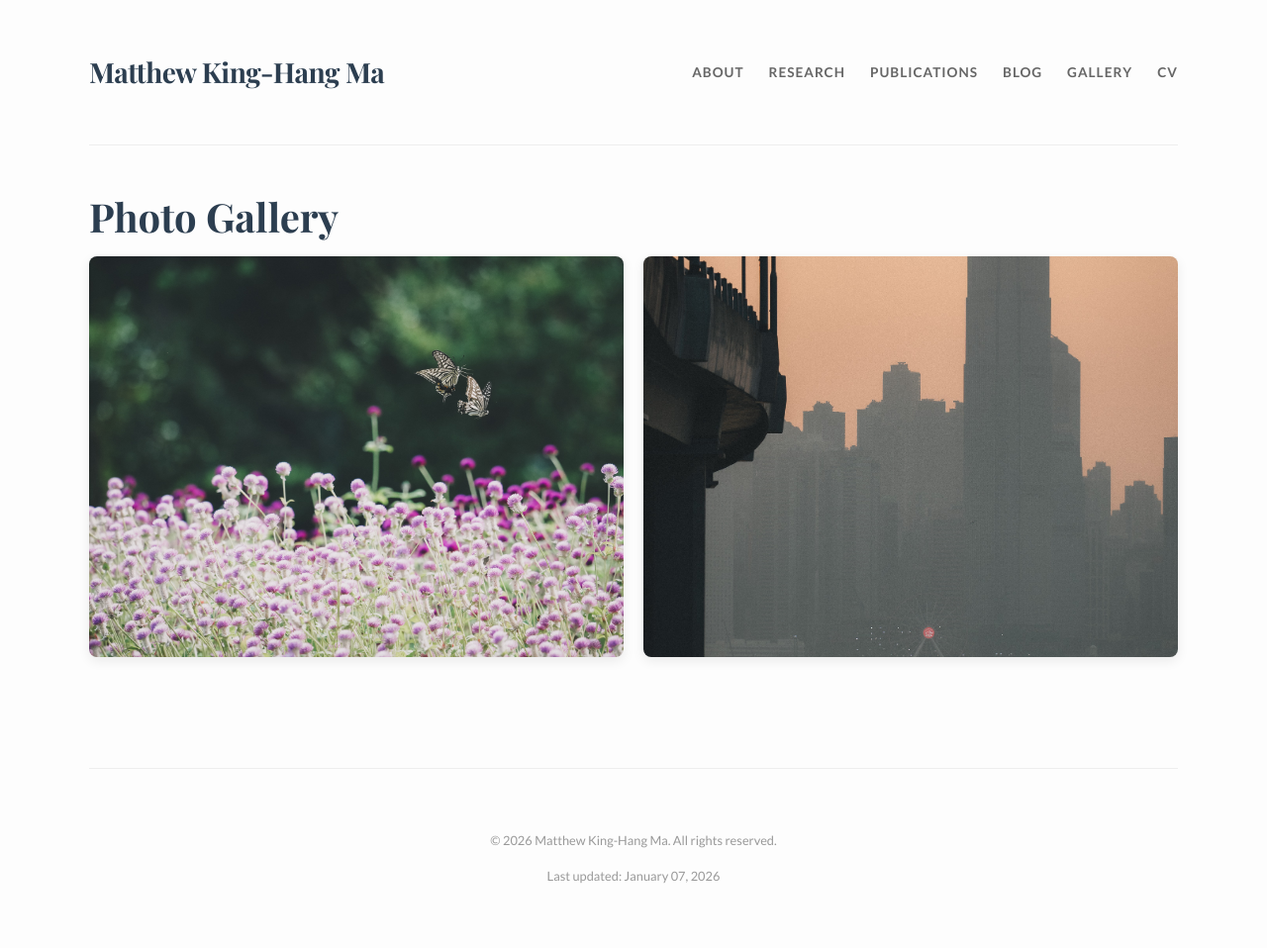
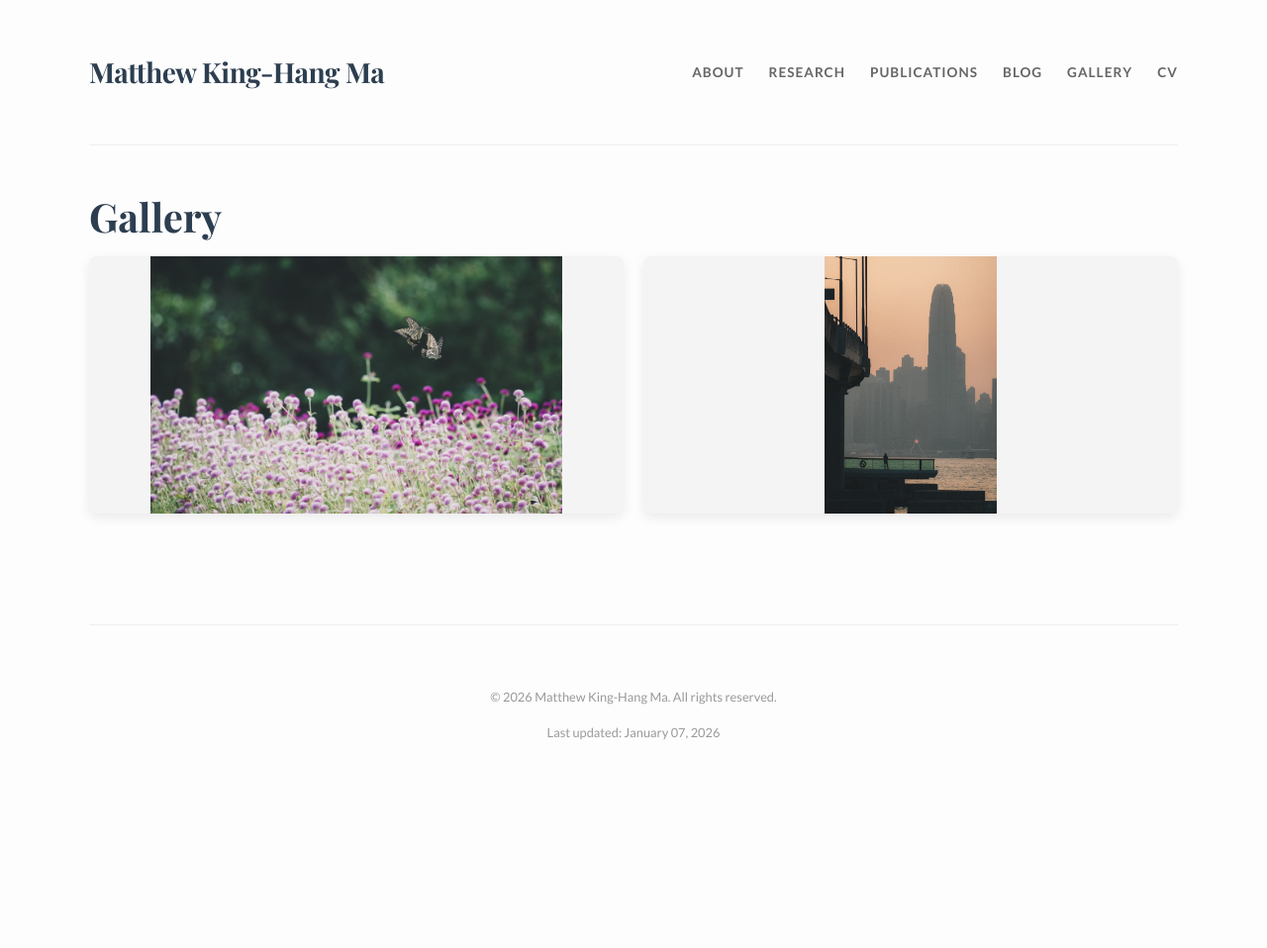
Before and after one commit to neurothew/neurothew.github.io, a Jekyll site: the page built from gallery.md, in a window 1280 px wide. Shown: the whole page at 99% size. Built offline with Jekyll 4.4.1, drawn with Linux system fonts in a browser that asks for light colours; after the commit the page ends 900 px from its top, so only the background shows below that.

Commit message:
update gallery

```diff
--- a/_layouts/default.html
+++ b/_layouts/default.html
@@ -315,10 +315,11 @@
     }
     .gallery-photo {
       width: 100%;
-      aspect-ratio: 4/3;
-      object-fit: cover;
+      height: 260px; /* Set a fixed height for uniform rows */
+      object-fit: contain; /* Preserve aspect ratio, show full image */
       border-radius: 8px;
       box-shadow: 0 4px 12px rgba(0,0,0,0.08);
+      background: #f4f4f4; /* Optional: subtle background for letterboxing */
       transition: transform 0.2s;
     }
     .gallery-photo:hover {
--- a/gallery.md
+++ b/gallery.md
@@ -3,7 +3,7 @@ layout: default
 title: Gallery
 permalink: /gallery/
 ---
-# Photo Gallery
+# Gallery
 
 <div class="gallery-grid">
   <img src="/assets/gallery/DSC03253.jpg" alt="Description 1" class="gallery-photo">
```
